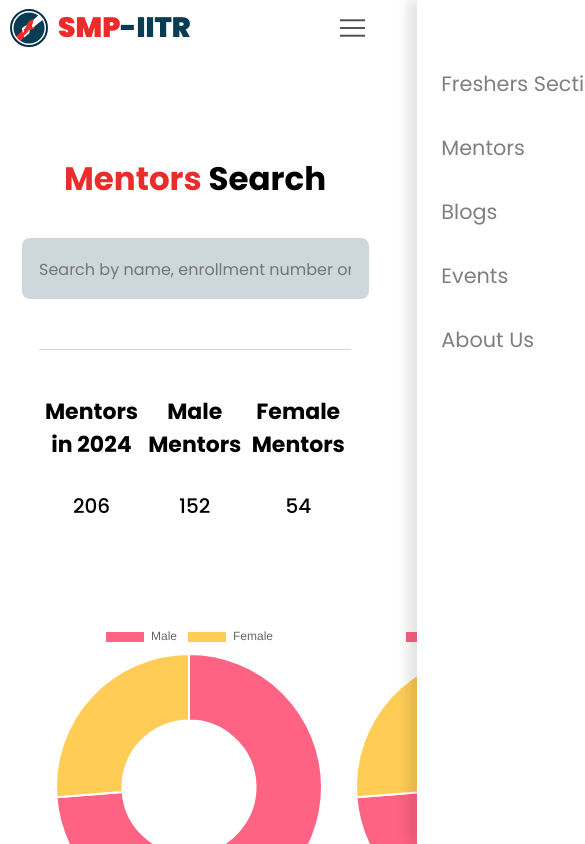
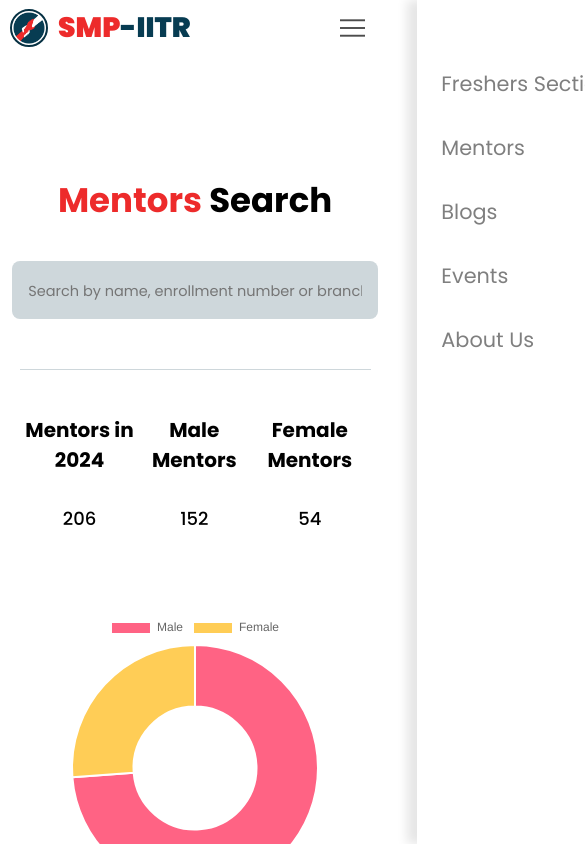
Before and after one commit to Student-Mentorship-Programme/smp-main, a Next.js app: page /mentors in a window 390 px wide. Shown: the top 844 px of the page, 585 px wide, since content can reach past the window. Built offline with nearby package versions, Linux system fonts and the light colour scheme.

Commit message:
mentor page responsivenss  up

```diff
--- a/src/_components/pages/Mentor/Mentor.module.css
+++ b/src/_components/pages/Mentor/Mentor.module.css
@@ -90,3 +90,53 @@
     width: 100%;
     margin: 50px 0;
 }
+
+@media only screen and (max-width: 576px) {
+
+    .mentor_page_main {
+        padding: 75px 0 40px;
+    }
+
+    .mentor_page_main_content {
+        width: 90%;
+    }
+
+    .mentor_page_main_search_section {
+        padding: 50px 0px;
+    }
+
+    .mentor_page_main_heading {
+        font-size: 34px;
+    }
+
+    .mentor_page_main_filter {
+        width: 95%;
+    }
+
+    .mentor_page_main_filter input {
+        padding: 16px;
+        font-size: 17px;
+    }
+
+    .mentor_page_main_filter input::placeholder {
+        font-size: 14.5px;
+    }
+
+    .mentor_page_main_table table th {
+        font-size: 20px;
+    }
+
+    .mentor_page_main_table table td {
+        font-size: 18px;
+    }
+
+    .mentor_page_main_charts {
+        flex-direction: column;
+        margin: 30px 0;
+    }
+
+    .mentor_page_main_pie_charts {
+        width: 80%;
+        padding-bottom: 60px;
+    }
+}
```
